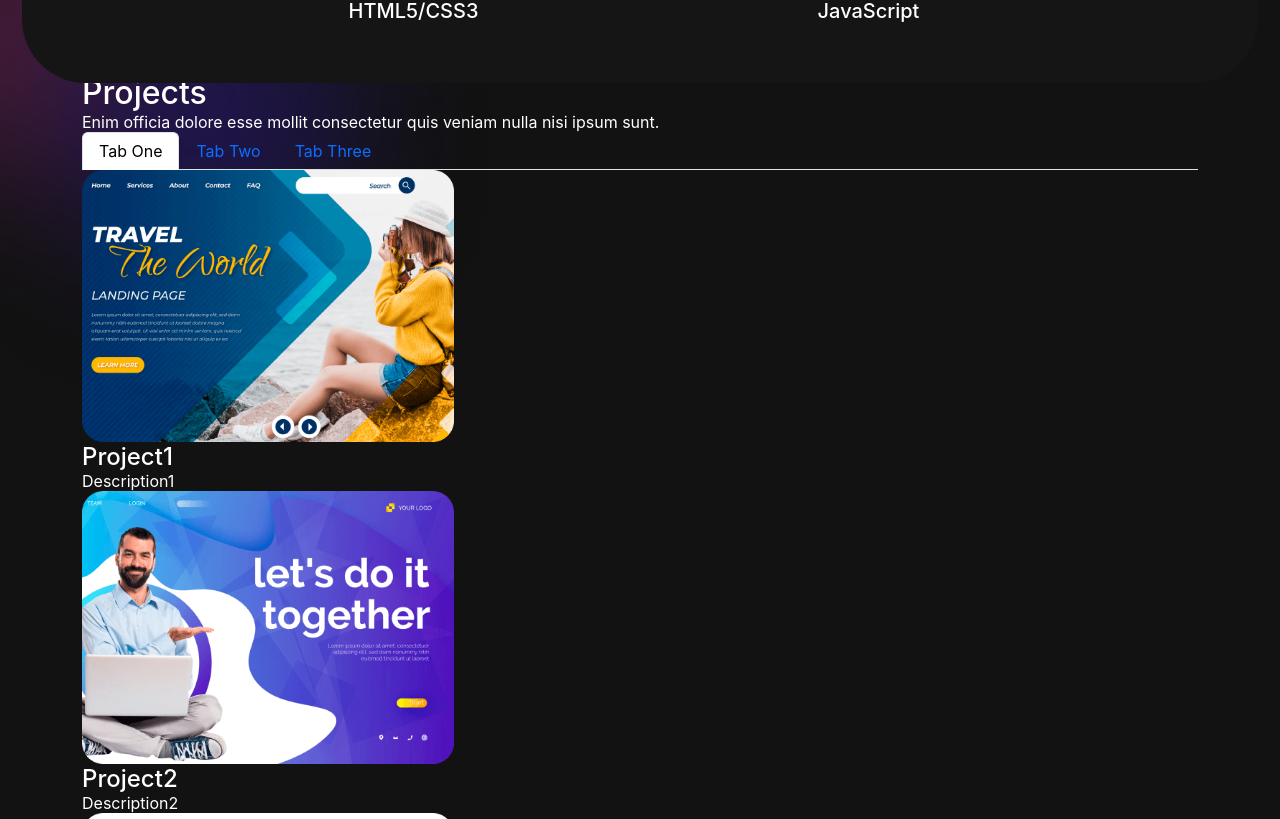
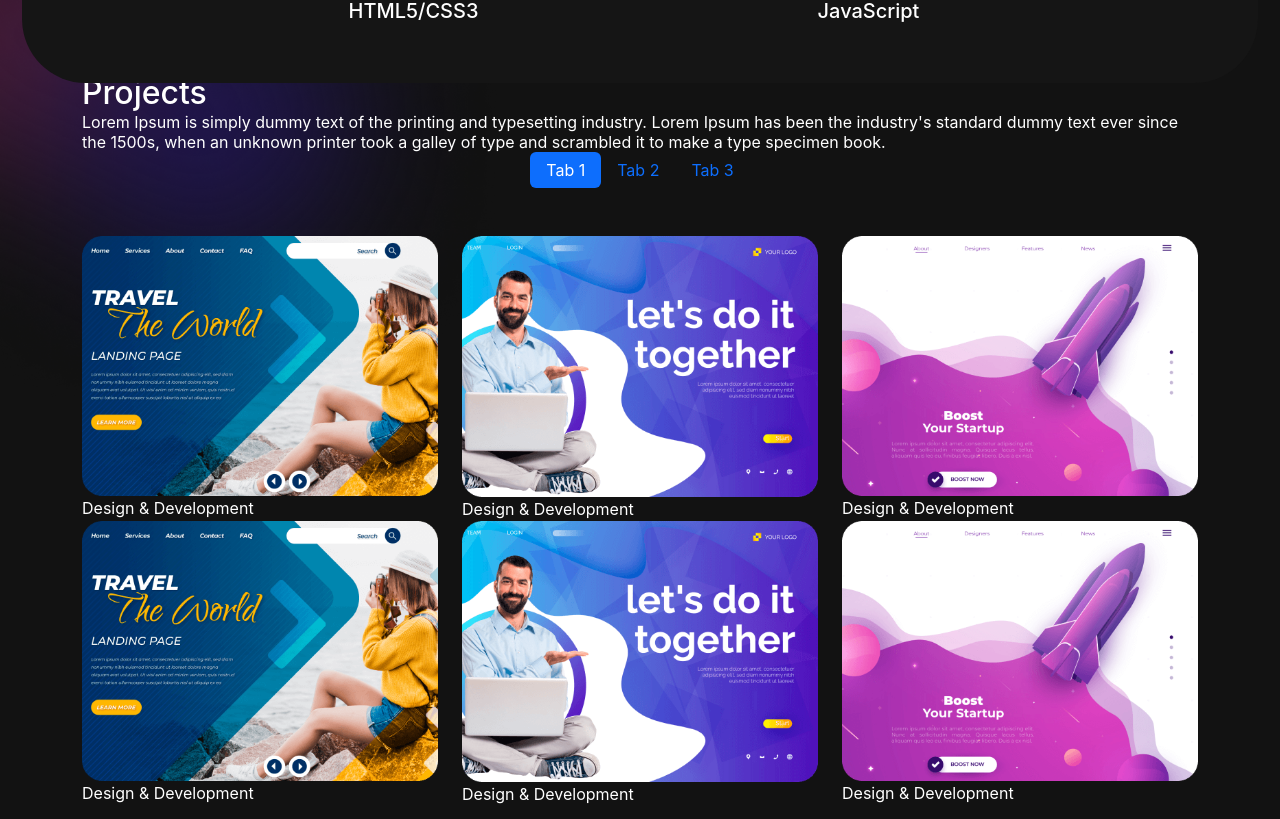
Before and after one commit to saurav-04/portfolio-personal, a React (Create React App) app: page / in a window 1280 px wide. Shown: the part 1181-2000 px from the top of the page. Built offline with nearby package versions, Linux system fonts and the light colour scheme.

Commit message:
Update Projects.js

```diff
--- a/src/components/Projects.js
+++ b/src/components/Projects.js
@@ -1,84 +1,92 @@
-import { Container, Row ,Col, Nav, Tab} from "react-bootstrap";
+
+import { Container, Row, Col, Tab, Nav } from "react-bootstrap";
 import { ProjectsCards } from "./ProjectsCards";
-import colorSharp2 from '../assets/img/color-sharp2.png'
-import projImg1 from '../assets/img/project-img1.png'
-import projImg2 from '../assets/img/project-img2.png'
-import projImg3 from '../assets/img/project-img3.png'
+import projImg1 from "../assets/img/project-img1.png";
+import projImg2 from "../assets/img/project-img2.png";
+import projImg3 from "../assets/img/project-img3.png";
+import colorSharp2 from "../assets/img/color-sharp2.png";
 
-export const Projects = ()=>{
-    const projects  = [
+export const Projects = () => {
+
+  const projects = [
     {
-            tittle:"Project1",
-            description : "Description1",
+      title: "Business Startup",
+      description: "Design & Development",
       imgurl: projImg1,
     },
     {
-            tittle:"Project2",
-            description : "Description2",
+      title: "Business Startup",
+      description: "Design & Development",
       imgurl: projImg2,
     },
     {
-            tittle:"Project3",
-            description : "Description3",
+      title: "Business Startup",
+      description: "Design & Development",
       imgurl: projImg3,
     },
     {
-            tittle:"Project4",
-            description : "Description4",
+      title: "Business Startup",
+      description: "Design & Development",
       imgurl: projImg1,
     },
     {
-            tittle:"Project5",
-            description : "Description5",
+      title: "Business Startup",
+      description: "Design & Development",
       imgurl: projImg2,
     },
     {
-            tittle:"Project6",
-            description : "Description6",
+      title: "Business Startup",
+      description: "Design & Development",
       imgurl: projImg3,
     },
   ];
 
   return (
-        <section className="projects" id="projects">
+    <section className="project" id="projects">
       <Container>
         <Row>
-                    <Col>
+          <Col size={12}>
                 <h2>Projects</h2>
-                       <p>Enim officia dolore esse mollit consectetur quis veniam nulla nisi ipsum sunt.</p>
+                <p>Lorem Ipsum is simply dummy text of the printing and typesetting industry. Lorem Ipsum has been the industry's standard dummy text ever since the 1500s, when an unknown printer took a galley of type and scrambled it to make a type specimen book.</p>
                 <Tab.Container id="projects-tabs" defaultActiveKey="first">
-                       <Nav variant="tabs" defaultActiveKey="/home">
+                  <Nav variant="pills" className="nav-pills mb-5 justify-content-center align-items-center" id="pills-tab">
                     <Nav.Item>
-                                <Nav.Link eventKey="first">Tab One </Nav.Link>
+                      <Nav.Link eventKey="first">Tab 1</Nav.Link>
                     </Nav.Item>
                     <Nav.Item>
-                                <Nav.Link eventKey="second">Tab Two</Nav.Link>
+                      <Nav.Link eventKey="second">Tab 2</Nav.Link>
                     </Nav.Item>
                     <Nav.Item>
-                                <Nav.Link eventKey="third"> Tab Three</Nav.Link>
+                      <Nav.Link eventKey="third">Tab 3</Nav.Link>
                     </Nav.Item>
                   </Nav>
-                        <Tab.Content>
+                  <Tab.Content >
                     <Tab.Pane eventKey="first">
+                      <Row>
                         {
-                                    projects.map((projects,index) =>{
-                                       return(
-                                        <p>
-                                            <ProjectsCards key={index} {...projects}/>
-                                        </p>
+                          projects.map((project, index) => {
+                            return (
+                              <ProjectsCards
+                                key={index}
+                                {...project}
+                                />
                             )
                           })
                         }
+                      </Row>
                     </Tab.Pane>
-                            <Tab.Pane eventKey="second">Lorem epsum</Tab.Pane>
-                            <Tab.Pane eventKey="third">Lorem epsum</Tab.Pane>
+                    <Tab.Pane eventKey="section">
+                      <p>Lorem ipsum dolor sit amet consectetur adipisicing elit. Cumque quam, quod neque provident velit, rem explicabo excepturi id illo molestiae blanditiis, eligendi dicta officiis asperiores delectus quasi inventore debitis quo.</p>
+                    </Tab.Pane>
+                    <Tab.Pane eventKey="third">
+                      <p>Lorem ipsum dolor sit amet consectetur adipisicing elit. Cumque quam, quod neque provident velit, rem explicabo excepturi id illo molestiae blanditiis, eligendi dicta officiis asperiores delectus quasi inventore debitis quo.</p>
+                    </Tab.Pane>
                   </Tab.Content>
                 </Tab.Container>
           </Col>
         </Row>
       </Container>
-            <img className="background-image-right" src={colorSharp2} alt="bgImageRight"/>
+      <img className="background-image-right" src={colorSharp2} alt="background-iange-right"></img>
     </section>
-
   )
 }
```
Lines whose indentation alone changed are shown as unchanged.
